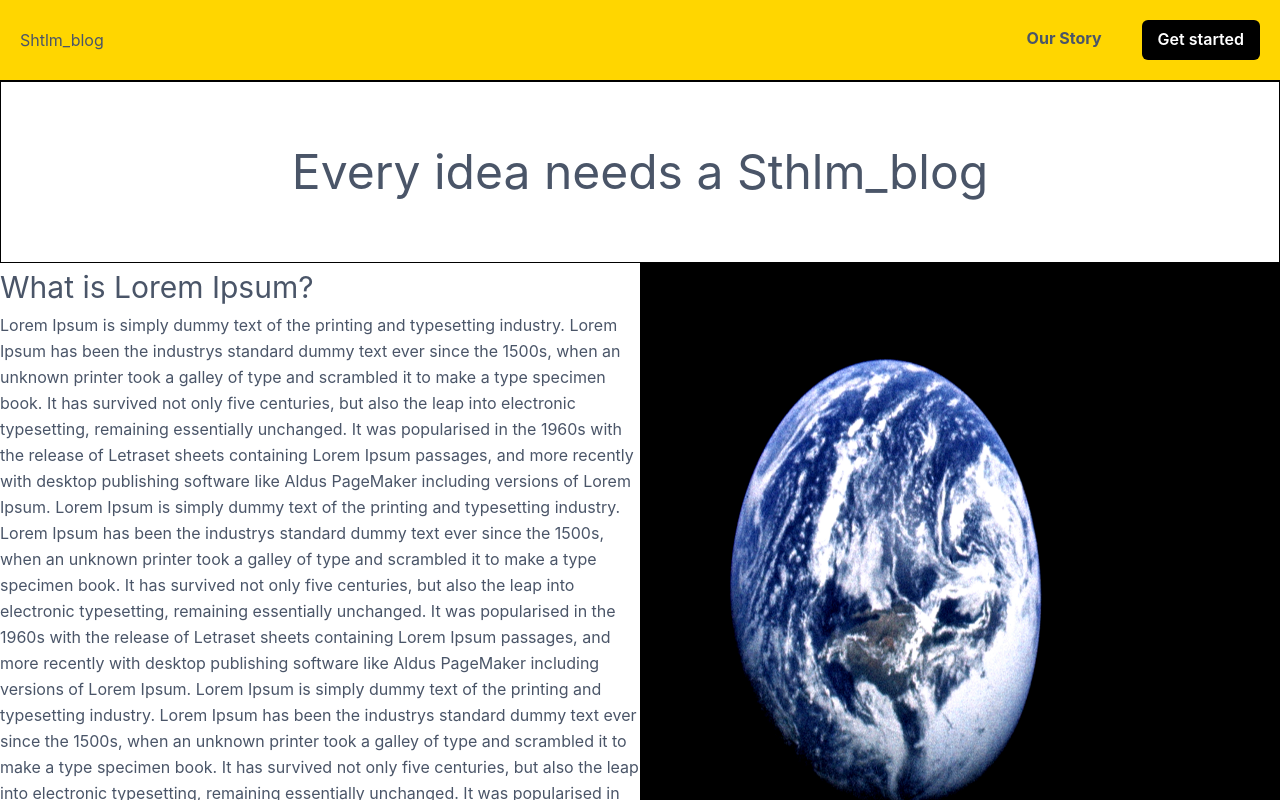
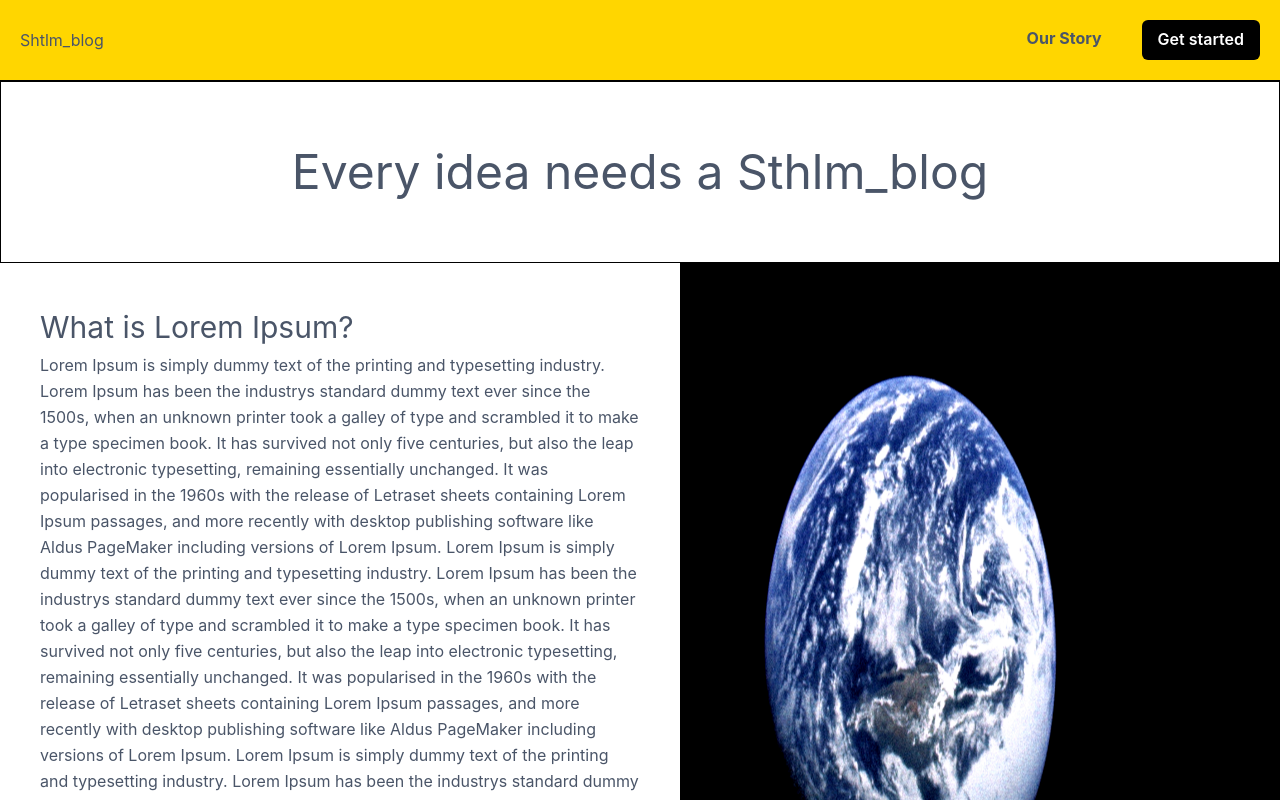
Before and after one commit to ramyNiranjan/Sthlm_life_blog, a Next.js app: page /Story in a window 1280 px wide. Shown: the top 800 px of the page. Built offline with nearby package versions, Linux system fonts and the light colour scheme.

Commit message:
Fix padding

```diff
--- a/src/pages/Story.tsx
+++ b/src/pages/Story.tsx
@@ -13,7 +13,7 @@ export const OurStory: React.FC<StoryProps> = () => {
         <Text fontSize="5xl">Every idea needs a Sthlm_blog</Text>
       </Box>
       <Flex direction={{ sm: 'column', lg: 'row' }} w="100%" h="100%">
-        <Box flex="1">
+        <Box p="10" flex="1">
           <Text fontSize="3xl">What is Lorem Ipsum?</Text>
           <Text>
             Lorem Ipsum is simply dummy text of the printing and typesetting
```
